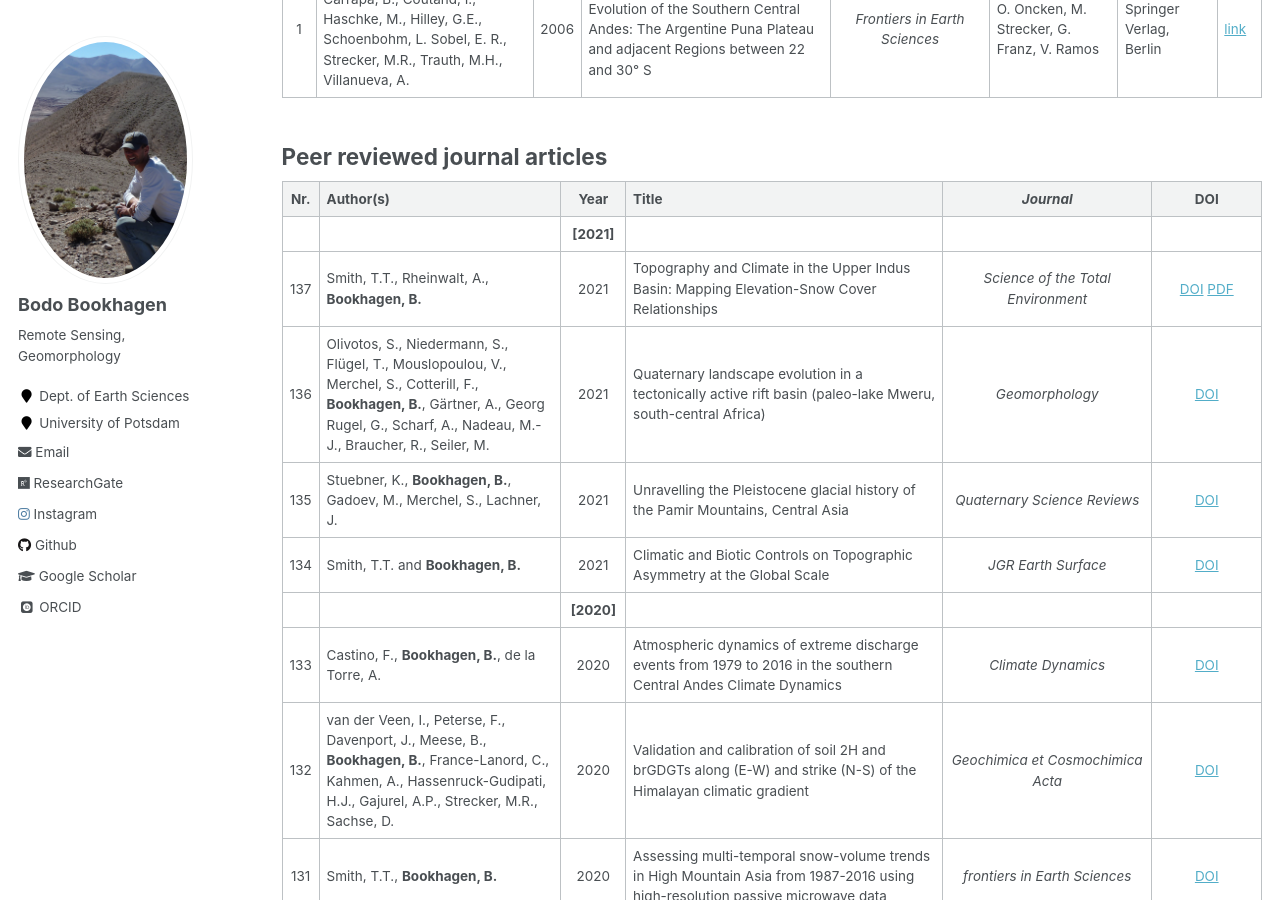
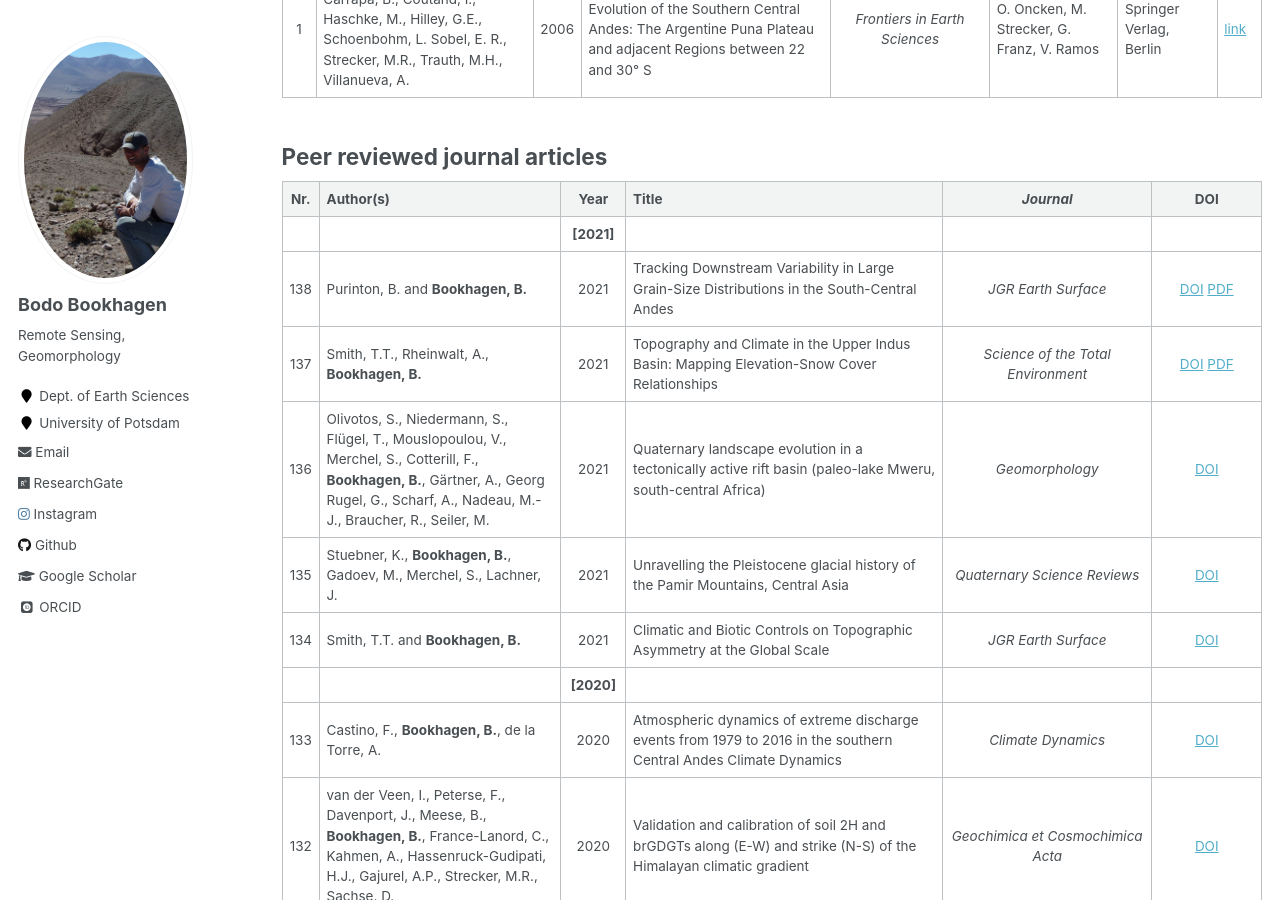
Before and after one commit to BodoBookhagen/BodoBookhagen.github.io, a Jekyll site: the page built from _pages/publications.md, in a window 1280 px wide and 900 px high, scrolled down 1235 px. Built offline with Jekyll 4.4.1, drawn with Linux system fonts in a browser that asks for light colours; some web fonts are replaced.

Commit message:
Aug-28 2021

```diff
--- a/_pages/publications.md
+++ b/_pages/publications.md
@@ -34,7 +34,8 @@ Nr. | Author(s) | Year | Chapter Title |  _Book Title_  | Editors  | Publisher |
 Nr.  | Author(s) | Year | Title | _Journal_ | DOI
 :--: | :---------------------------------------------------------------------------------------------------------------------------------------------------------------------------------------- | :-------------: | ----------------------------------------------------------------------------------------------------------------------------------------------------------------------------------------------------------------------------- | :---------------------------------------------------------------------------------------------------------: | :---------------------------------------------------------------------------------------------------------------------------------------------------------------------------------:
 | | **[2021]** | | |
-137 | Smith, T.T., Rheinwalt, A., **Bookhagen, B.** | 2021 | Topography and Climate in the Upper Indus Basin: Mapping Elevation-Snow Cover Relationships | _Science of the Total Environment_ | [DOI](STOTEN-D-21-03144R2) [PDF](http://bodobookhagen.github.io/pdf/Smith21_UpperIndusSnow_Accepted.pdf)
+138 | Purinton, B. and **Bookhagen, B.** | 2021 | Tracking Downstream Variability in Large Grain-Size Distributions in the South-Central Andes | _JGR Earth Surface_ | [DOI](http://dx.doi.org/10.1029/2021JF006260) [PDF](http://bodobookhagen.github.io/pdf/Smith21_UpperIndusSnow_Accepted.pdf)
+137 | Smith, T.T., Rheinwalt, A., **Bookhagen, B.** | 2021 | Topography and Climate in the Upper Indus Basin: Mapping Elevation-Snow Cover Relationships | _Science of the Total Environment_ | [DOI](https://doi.org/10.1016/j.scitotenv.2021.147363) [PDF](http://bodobookhagen.github.io/pdf/Smith21_UpperIndusSnow_Accepted.pdf)
 136 | Olivotos, S., Niedermann, S., Flügel, T., Mouslopoulou, V., Merchel, S., Cotterill, F., **Bookhagen, B.**, Gärtner, A., Georg Rugel, G., Scharf, A., Nadeau, M.-J., Braucher, R., Seiler, M. | 2021 | Quaternary landscape evolution in a tectonically active rift basin (paleo-lake Mweru, south-central Africa) | _Geomorphology_ | [DOI](https://doi.org/10.1016/j.geomorph.2021.107669)
 135 | Stuebner, K., **Bookhagen, B.**, Gadoev, M., Merchel, S., Lachner, J. | 2021 | Unravelling the Pleistocene glacial history of the Pamir Mountains, Central Asia | _Quaternary Science Reviews_ | [DOI](https://doi.org/10.1016/j.quascirev.2021.106857)
 134 | Smith, T.T. and **Bookhagen, B.** | 2021 | Climatic and Biotic Controls on Topographic Asymmetry at the Global Scale | _JGR Earth Surface_ | [DOI](https://doi.org/10.1029/2020JF005692)
```
